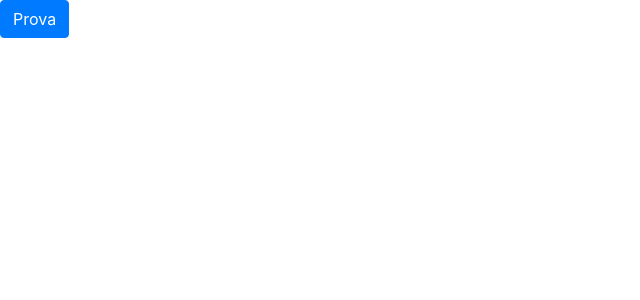
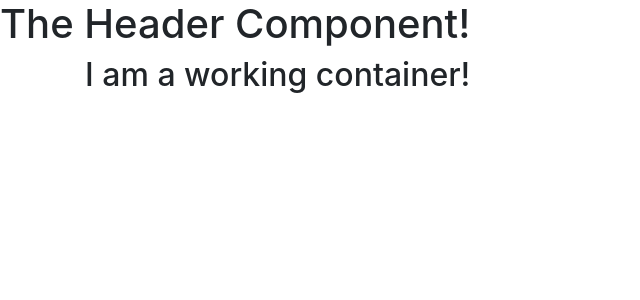
Before and after one commit to rodolv-commons/jobsHammer, an Angular app: page / in a window 1280 px wide. Shown: the top 300 px of the page, without its empty margins (0-640 px from the left). Built offline with nearby package versions, Linux system fonts and the light colour scheme.

Commit message:
Register header component

```diff
--- a/src/app/app.component.html
+++ b/src/app/app.component.html
@@ -1,3 +1,11 @@
 <!--https://github.com/tarekcham/MyHammer-Challenge/tree/master/src/app-->
 
-<button class="btn btn-primary">Prova</button>
+<app-header></app-header>
+
+<div class="container">
+  <div class="row">
+    <div class="col-md-12">
+      <h2>I am a working container!</h2>
+    </div>
+  </div>
+</div>
--- a/src/app/app.module.ts
+++ b/src/app/app.module.ts
@@ -2,10 +2,12 @@
 import { NgModule } from '@angular/core';
 
 import { AppComponent } from './app.component';
+import {HeaderComponent} from './header/header.component';
 
 @NgModule({
   declarations: [
-    AppComponent
+    AppComponent,
+    HeaderComponent
   ],
   imports: [
     BrowserModule
--- /dev/null
+++ b/src/app/header/header.component.html
@@ -0,0 +1 @@
+<h1>The Header Component!</h1>
```
